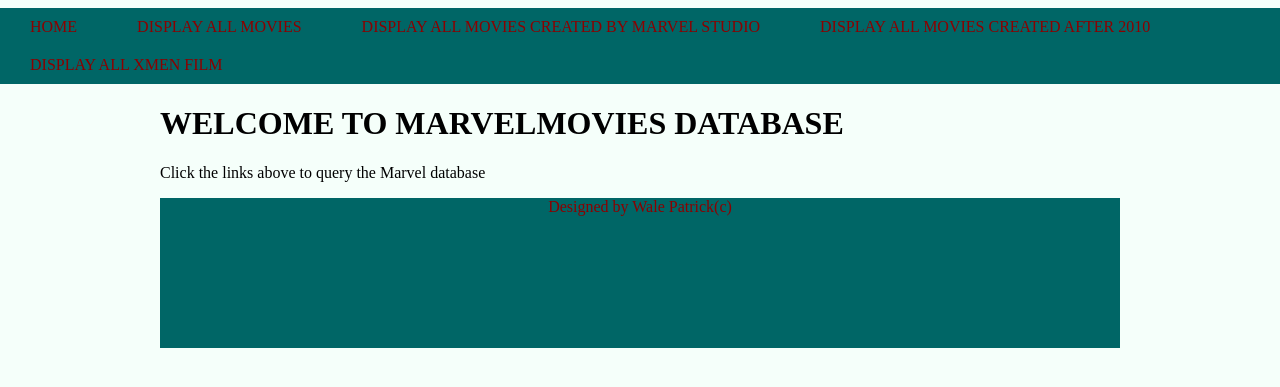
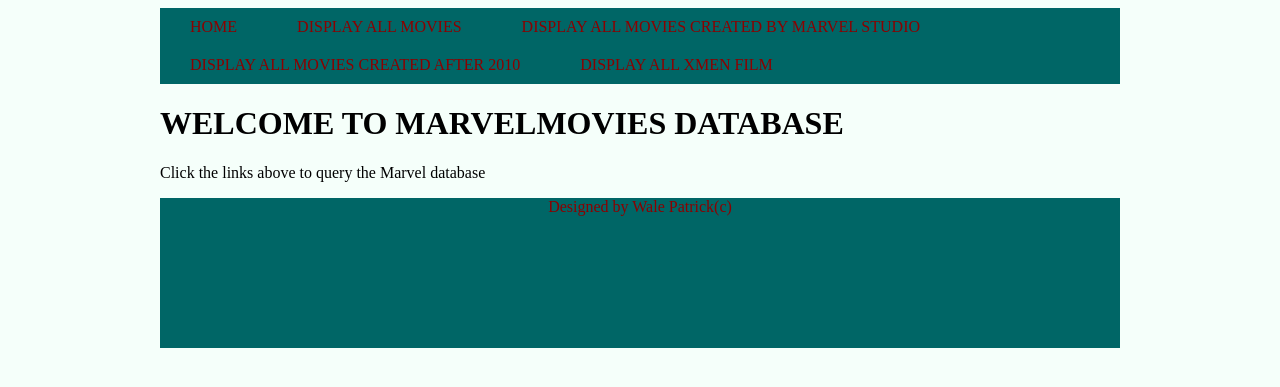
Before and after one commit to waleOkare/AzureTest, a PHP site: page /index.php in a window 1280 px wide. Shown: the top 387 px of the page. Run offline with PHP 8.4, Linux system fonts and the light colour scheme.

Commit message:
superheroform

```diff
--- a/week5a/style.css
+++ b/week5a/style.css
@@ -1,15 +1,18 @@
 
 body{
-    max-width: 100%;
+    max-width: 960px;
     margin-left: auto;
     margin-right: auto;
     background-color: mintcream;
 }
+/*
 #maincontent{
     max-width: 960px;
     margin-left: auto;
     margin-right: auto;
 }
+*/
+
 /* this is to control the navigation bar */
 header{
     background-color: #066;
```
